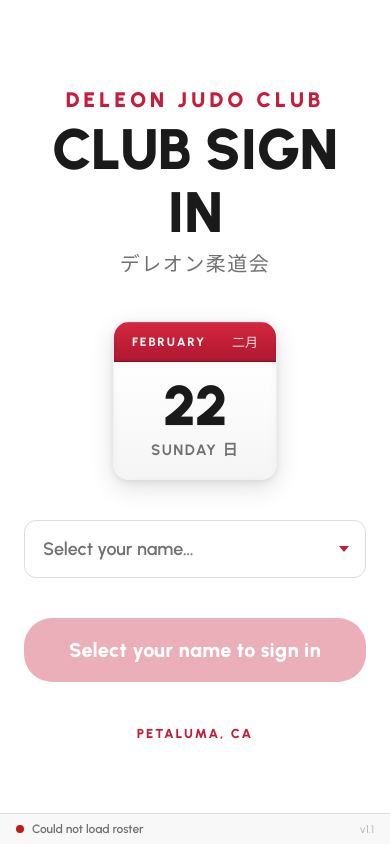
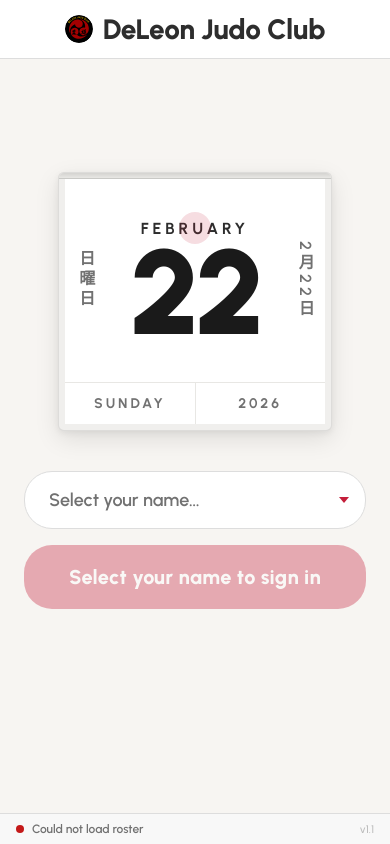
Before and after one commit to Elliotttran/deleon-judo-kiosk, a plain HTML site: page signin/index.html in a window 390 px wide. Drawn offline with Linux system fonts and the light colour scheme; no server answers; a web font is replaced by a local one.

Commit message:
Redesign signin kiosk: Japanese calendar, app bar, responsive polish
- Replace header with fixed app bar (logo + club name)
- Redesign calendar as 日めくり style with Japanese text, pink accent, grid layout
- Add phone-portrait media query for proper calendar aspect ratio
- Make form selector pill-shaped, tighten form spacing
- Change button shimmer from orange-gold to red-silvery
- Add safe-area insets for iOS, vertical centering fix
- Revert SW nuke code to normal registration
- Bump SW to v31

Co-Authored-By: Claude Opus 4.6 <noreply@anthropic.com>

```diff
--- a/signin/index.html
+++ b/signin/index.html
@@ -2,7 +2,7 @@
 <html lang="en">
 <head>
   <meta charset="UTF-8">
-  <meta name="viewport" content="width=device-width, initial-scale=1.0, user-scalable=no">
+  <meta name="viewport" content="width=device-width, initial-scale=1.0, user-scalable=no, viewport-fit=cover">
   <meta name="theme-color" content="#C41E3A">
   <meta name="apple-mobile-web-app-capable" content="yes">
   <meta name="apple-mobile-web-app-status-bar-style" content="default">
@@ -31,13 +31,16 @@
       --font: 'Urbanist', -apple-system, sans-serif;
     }
 
-    html { -webkit-text-size-adjust: 100%; }
+    html {
+      -webkit-text-size-adjust: 100%;
+      height: 100%;
+    }
 
     body {
       font-family: var(--font);
-      background: var(--white);
+      background: #F7F5F2;
       color: var(--text);
-      min-height: 100dvh;
+      min-height: 100%;
       display: flex;
       justify-content: center;
       align-items: center;
@@ -47,116 +50,161 @@
     .container {
       width: 100%;
       max-width: 440px;
-      padding: 32px 24px 48px;
+      padding: 72px 24px 100px;
+      padding-bottom: calc(100px + env(safe-area-inset-bottom, 0px));
       display: flex;
       flex-direction: column;
       align-items: center;
     }
 
-    /* ── Header ──────────────────────────────────────── */
-    .header {
-      text-align: center;
-      margin-bottom: 36px;
-    }
-
-    .header__label {
-      font-size: 21px;
-      font-weight: 900;
-      letter-spacing: 4px;
-      text-transform: uppercase;
-      color: var(--red);
-      margin-bottom: 6px;
-    }
-
-    .header__title {
-      font-size: 57px;
-      font-weight: 900;
-      color: var(--black);
-      letter-spacing: -0.5px;
-      line-height: 1.1;
-    }
-
-    .header__subtitle {
-      font-family: 'Mochiy Pop One', sans-serif;
-      font-size: 20px;
-      font-weight: 400;
-      color: var(--text-secondary);
-      margin-top: 5px;
-      letter-spacing: 1.5px;
-    }
-
-    /* ── Date Box (skeuomorphic calendar) ───────────── */
+    /* ── App Bar ─────────────────────────────────────── */
+    .app-bar {
+      position: fixed;
+      top: 0;
+      left: 0;
+      right: 0;
+      background: var(--white);
+      border-bottom: 1px solid var(--border);
+      padding: 12px 16px;
+      padding-top: calc(12px + env(safe-area-inset-top, 0px));
+      display: flex;
+      align-items: center;
+      justify-content: center;
+      gap: 10px;
+      z-index: 30;
+    }
+
+    .app-bar__logo {
+      width: 28px;
+      height: 28px;
+      border-radius: 50%;
+      flex-shrink: 0;
+    }
+
+    .app-bar__title {
+      font-size: 28px;
+      font-weight: 800;
+      letter-spacing: -0.3px;
+      color: var(--text);
+    }
+
+    /* ── Date Box (日めくり calendar) ──────────────── */
     .date-box {
-      width: 164px;
-      border-radius: 16px;
+      width: 66%;
+      border-radius: 6px;
       margin-top: 8px;
       margin-bottom: 40px;
       overflow: hidden;
+      background: #f0efed;
+      border: 1px solid rgba(0,0,0,0.08);
       box-shadow:
-        0 8px 24px rgba(0,0,0,0.12),
-        0 2px 6px rgba(0,0,0,0.08),
-        0 1px 0 rgba(255,255,255,0.6) inset;
-      border: 1px solid rgba(0,0,0,0.06);
-    }
-
-    .date-box__tab {
-      background: var(--red);
-      background: linear-gradient(180deg, #d42640 0%, #b01830 100%);
-      padding: 10px 18px;
-      display: flex;
-      justify-content: space-between;
-      align-items: center;
-      box-shadow:
-        0 1px 0 rgba(255,255,255,0.15) inset,
-        0 -1px 3px rgba(0,0,0,0.1) inset;
-      border-bottom: 1px solid #8e1020;
-    }
-
-    .date-box__month-en {
-      font-size: 12px;
-      font-weight: 800;
-      letter-spacing: 2px;
-      text-transform: uppercase;
-      color: rgba(255,255,255,0.95);
-    }
-
-    .date-box__month-jp {
-      font-family: 'Mochiy Pop One', sans-serif;
-      font-size: 13px;
-      font-weight: 400;
-      color: rgba(255,255,255,0.85);
+        0 8px 24px rgba(0,0,0,0.10),
+        0 2px 6px rgba(0,0,0,0.06);
+    }
+
+    .date-box__top-edge {
+      height: 6px;
+      background: linear-gradient(180deg, #d4d3d0 0%, #e8e7e4 100%);
+      border-bottom: 1px solid rgba(0,0,0,0.06);
     }
 
     .date-box__body {
       background: #fff;
-      background: linear-gradient(180deg, #ffffff 0%, #f5f5f5 100%);
-      padding: 16px 0 20px;
+      margin: 6px;
+      margin-top: 0;
+      display: grid;
+      grid-template-columns: 40px 1fr 40px;
+      grid-template-rows: auto 1fr;
+      position: relative;
+    }
+
+    .date-box__center {
+      grid-column: 1 / -1;
+      grid-row: 1;
       text-align: center;
-      box-shadow:
-        0 2px 8px rgba(0,0,0,0.04) inset;
+      padding: 64px 24px 60px;
+    }
+
+    .date-box__month {
+      font-size: 16px;
+      font-weight: 700;
+      letter-spacing: 4px;
+      text-transform: uppercase;
+      color: var(--text);
+      position: relative;
+      display: inline-block;
+    }
+
+    .date-box__month::before {
+      content: '';
+      position: absolute;
+      width: 32px;
+      height: 32px;
+      border-radius: 50%;
+      background: rgba(196, 30, 58, 0.15);
+      top: 50%;
+      left: 50%;
+      transform: translate(-50%, -50%);
+      z-index: 0;
     }
 
     .date-box__date {
-      font-size: 56px;
+      font-size: 140px;
       font-weight: 900;
       color: var(--black);
-      line-height: 1;
-      letter-spacing: -1px;
-      text-shadow: 0 1px 0 rgba(0,0,0,0.05);
-    }
-
-    .date-box__weekday {
-      font-size: 15px;
+      line-height: 0.9;
+      letter-spacing: -5px;
+    }
+
+    .date-box__jp-left {
+      grid-column: 1;
+      grid-row: 1;
+      display: flex;
+      align-items: center;
+      justify-content: center;
+      writing-mode: vertical-rl;
+      font-size: 16px;
+      font-weight: 600;
+      color: var(--text-secondary);
+      letter-spacing: 4px;
+      padding: 16px 0;
+      z-index: 1;
+    }
+
+    .date-box__jp-right {
+      grid-column: 3;
+      grid-row: 1;
+      display: flex;
+      align-items: center;
+      justify-content: center;
+      writing-mode: vertical-rl;
+      font-size: 16px;
+      font-weight: 600;
+      color: var(--text-secondary);
+      letter-spacing: 4px;
+      padding: 16px 0;
+      z-index: 1;
+    }
+
+    .date-box__footer {
+      grid-column: 1 / -1;
+      display: flex;
+      border-top: 1px solid #e8e7e4;
+    }
+
+    .date-box__footer-cell {
+      flex: 1;
+      text-align: center;
+      padding: 12px 0;
+      font-size: 14px;
       font-weight: 700;
+      letter-spacing: 3px;
+      text-transform: uppercase;
       color: var(--text-secondary);
-      margin-top: 4px;
-      letter-spacing: 1.5px;
-      text-transform: uppercase;
-    }
-
-    .date-box__weekday-jp {
-      font-family: 'Mochiy Pop One', sans-serif;
-      font-weight: 400;
+    }
+
+    .date-box__footer-cell + .date-box__footer-cell {
+      border-left: 1px solid #e8e7e4;
     }
 
     /* ── Form ────────────────────────────────────────── */
@@ -165,7 +213,7 @@
     }
 
     .form-group {
-      margin-bottom: 20px;
+      margin-bottom: 0;
     }
 
     .form-group label.field-label {
@@ -187,14 +235,14 @@
     .custom-select__trigger {
       width: 100%;
       height: 58px;
-      padding: 0 44px 0 18px;
+      padding: 0 44px 0 24px;
       font-family: var(--font);
       font-size: 18px;
       font-weight: 600;
       color: var(--text);
       background: var(--white);
       border: 1.5px solid var(--border);
-      border-radius: var(--radius-sm);
+      border-radius: var(--radius-full);
       text-align: left;
       cursor: pointer;
       transition: border-color 0.2s;
@@ -326,6 +374,7 @@
     .custom-select__footer {
       flex-shrink: 0;
       padding: 16px 24px;
+      padding-bottom: calc(16px + env(safe-area-inset-bottom, 0px));
       border-top: 1px solid var(--border);
       text-align: center;
     }
@@ -403,7 +452,7 @@
       height: 64px;
       border: none;
       border-radius: var(--radius-full);
-      background: linear-gradient(90deg, var(--red), #e8334a, var(--yellow), #e8334a, var(--red));
+      background: linear-gradient(90deg, var(--red), #d42a4a, #e8a0b0, #d42a4a, var(--red));
       background-size: 300% 100%;
       color: var(--white);
       font-family: var(--font);
@@ -412,7 +461,7 @@
       letter-spacing: 0.3px;
       cursor: pointer;
       transition: transform 0.1s;
-      margin-top: 20px;
+      margin-top: 16px;
       box-shadow: 0 4px 16px rgba(196, 30, 58, 0.25);
       animation: btn-gradient 4s ease infinite;
     }
@@ -813,15 +862,22 @@
       }
     }
 
+    /* ── Phones (under 768px portrait) ───────────────── */
+    @media (max-width: 767px) and (orientation: portrait) {
+      .date-box { width: 80%; }
+      .date-box__center { padding: 40px 24px 36px; }
+      .date-box__date { font-size: 120px; }
+    }
+
     /* ── Small phones (under 380px) ──────────────────── */
     @media (max-width: 380px) {
-      .container { padding: 24px 16px 36px; }
-      .header__label { font-size: 16px; letter-spacing: 3px; }
-      .header__title { font-size: 40px; }
-      .header__subtitle { font-size: 16px; }
-      .date-box { width: 140px; }
-      .date-box__date { font-size: 44px; }
-      .date-box__weekday { font-size: 13px; }
+      .container { padding: 48px 16px 72px; }
+      .date-box { width: 90%; }
+      .date-box__date { font-size: 100px; }
+      .date-box__center { padding: 32px 16px 28px; }
+      .date-box__month { font-size: 13px; }
+      .date-box__jp-left, .date-box__jp-right { font-size: 13px; }
+      .date-box__footer-cell { font-size: 12px; }
       .custom-select__trigger { height: 52px; font-size: 16px; }
       .custom-select__item { height: 48px; font-size: 16px; padding: 0 16px; }
       input[type="text"] { height: 52px; font-size: 16px; }
@@ -836,27 +892,24 @@
       body { align-items: flex-start; }
       .container {
         max-width: 560px;
-        padding: 16px 24px 24px;
+        padding: 48px 24px 72px;
         flex-direction: row;
         flex-wrap: wrap;
         justify-content: center;
         gap: 0 32px;
       }
-      .header {
-        width: 100%;
-        margin-bottom: 16px;
-      }
-      .header__title { font-size: 36px; }
-      .header__label { font-size: 16px; }
-      .header__subtitle { font-size: 15px; }
       .date-box {
-        width: 130px;
+        width: 160px;
         margin-top: 0;
         margin-bottom: 0;
         align-self: center;
       }
-      .date-box__date { font-size: 40px; }
-      .date-box__body { padding: 12px 0 16px; }
+      .date-box__date { font-size: 48px; }
+      .date-box__month { font-size: 9px; letter-spacing: 2px; }
+      .date-box__jp-left, .date-box__jp-right { font-size: 10px; display: none; }
+      .date-box__footer-cell { font-size: 9px; padding: 6px 0; }
+      .date-box__center { padding: 12px 8px 8px; }
+      .date-box__body { grid-template-columns: 1fr; }
       .form-area {
         flex: 1;
         min-width: 240px;
@@ -876,23 +929,18 @@
     @media (min-width: 768px) and (orientation: portrait) {
       .container {
         max-width: 520px;
-        padding: 48px 32px 64px;
+        padding: 56px 32px 80px;
       }
-      .header { margin-bottom: 44px; }
-      .header__label { font-size: 24px; letter-spacing: 5px; }
-      .header__title { font-size: 68px; }
-      .header__subtitle { font-size: 24px; margin-top: 8px; }
       .date-box {
-        width: 190px;
-        border-radius: 18px;
+        width: 100%;
+        border-radius: 8px;
         margin-bottom: 48px;
       }
-      .date-box__tab { padding: 12px 20px; }
-      .date-box__month-en { font-size: 14px; }
-      .date-box__month-jp { font-size: 15px; }
-      .date-box__date { font-size: 64px; }
-      .date-box__weekday { font-size: 17px; }
-      .date-box__body { padding: 20px 0 24px; }
+      .date-box__month { font-size: 19px; }
+      .date-box__date { font-size: 180px; }
+      .date-box__jp-left, .date-box__jp-right { font-size: 18px; }
+      .date-box__footer-cell { font-size: 16px; }
+      .date-box__center { padding: 64px 40px 60px; }
       .custom-select__trigger { height: 64px; font-size: 20px; padding: 0 48px 0 20px; }
       .custom-select__header { padding: 20px 24px; }
       .custom-select__dropdown-title { font-size: 22px; }
@@ -914,20 +962,18 @@
     @media (min-width: 1024px) and (orientation: landscape) {
       .container {
         max-width: 560px;
-        padding: 48px 40px 64px;
+        padding: 56px 40px 80px;
       }
-      .header { margin-bottom: 40px; }
-      .header__label { font-size: 22px; }
-      .header__title { font-size: 64px; }
-      .header__subtitle { font-size: 22px; }
       .date-box {
-        width: 180px;
-        border-radius: 18px;
+        width: 100%;
+        border-radius: 8px;
         margin-bottom: 44px;
       }
-      .date-box__date { font-size: 60px; }
-      .date-box__weekday { font-size: 16px; }
-      .date-box__body { padding: 20px 0 24px; }
+      .date-box__month { font-size: 19px; }
+      .date-box__date { font-size: 180px; }
+      .date-box__jp-left, .date-box__jp-right { font-size: 18px; }
+      .date-box__footer-cell { font-size: 16px; }
+      .date-box__center { padding: 64px 40px 60px; }
       .custom-select__trigger { height: 62px; font-size: 20px; }
       .custom-select__header { padding: 20px 24px; }
       .custom-select__dropdown-title { font-size: 21px; }
@@ -953,6 +999,7 @@
       align-items: center;
       justify-content: space-between;
       padding: 8px 16px;
+      padding-bottom: calc(8px + env(safe-area-inset-bottom, 0px));
       font-size: 12px;
       font-weight: 600;
       color: var(--text-secondary);
@@ -995,23 +1042,27 @@
   </div>
 </div>
 
+<header class="app-bar" role="banner">
+  <img class="app-bar__logo" src="logo.svg" alt="" aria-hidden="true">
+  <div class="app-bar__title">DeLeon Judo Club</div>
+</header>
+
 <div class="container">
-  <header class="header" role="banner">
-    <div class="header__label">DeLeon Judo Club</div>
-    <h1 class="header__title">CLUB SIGN IN</h1>
-    <div class="header__subtitle">デレオン柔道会</div>
-  </header>
-
   <div class="offline-banner" id="offlineBanner" role="alert">You're offline — check-in will sync when reconnected.</div>
 
   <div class="date-box" aria-label="Current class date">
-    <div class="date-box__tab">
-      <span class="date-box__month-en" id="monthDisplayEn"></span>
-      <span class="date-box__month-jp" id="monthDisplayJp"></span>
-    </div>
+    <div class="date-box__top-edge"></div>
     <div class="date-box__body">
-      <div class="date-box__date" id="dateDisplay"></div>
-      <div class="date-box__weekday" id="weekdayDisplay"></div>
+      <div class="date-box__jp-left" id="jpLeftDisplay"></div>
+      <div class="date-box__center">
+        <div class="date-box__month" id="monthDisplay"></div>
+        <div class="date-box__date" id="dateDisplay"></div>
+      </div>
+      <div class="date-box__jp-right" id="jpRightDisplay"></div>
+      <div class="date-box__footer">
+        <div class="date-box__footer-cell" id="weekdayDisplay"></div>
+        <div class="date-box__footer-cell" id="yearDisplay"></div>
+      </div>
     </div>
   </div>
 
@@ -1041,9 +1092,7 @@
     </button>
   </form>
 
-  <footer class="footer">
-    <div class="footer__location">Petaluma, CA</div>
-  </footer>
+  <footer class="footer"></footer>
 </div>
 
 <!-- Bottom Sheet -->
@@ -1152,10 +1201,13 @@ function updateDateTime() {
   var now = new Date();
   var dayIdx = now.getDay();
   var monthIdx = now.getMonth();
-  document.getElementById('monthDisplayEn').textContent = MONTHS_EN[monthIdx];
-  document.getElementById('monthDisplayJp').textContent = MONTHS_JP[monthIdx];
-  document.getElementById('dateDisplay').textContent = now.getDate();
-  document.getElementById('weekdayDisplay').textContent = DAYS_EN[dayIdx] + ' ' + DAYS_JP[dayIdx];
+  var date = now.getDate();
+  document.getElementById('yearDisplay').textContent = now.getFullYear();
+  document.getElementById('monthDisplay').textContent = MONTHS_EN[monthIdx];
+  document.getElementById('dateDisplay').textContent = date;
+  document.getElementById('weekdayDisplay').textContent = DAYS_EN[dayIdx];
+  document.getElementById('jpLeftDisplay').textContent = DAYS_JP[dayIdx] + '曜日';
+  document.getElementById('jpRightDisplay').textContent = (monthIdx + 1) + '月' + date + '日';
 }
 updateDateTime();
 setInterval(updateDateTime, 60000);
--- a/signin/sw.js
+++ b/signin/sw.js
@@ -1,6 +1,6 @@
 // DeLeon Judo Club — Sign-In Service Worker
-const CACHE_NAME = 'deleon-signin-v5';
-const STATIC_ASSETS = ['./', './index.html'];
+const CACHE_NAME = 'deleon-signin-v31';
+const STATIC_ASSETS = ['./', './index.html', './logo.svg'];
 
 self.addEventListener('install', function (event) {
   event.waitUntil(
```
Also changed, not shown: signin/logo.svg (added).
